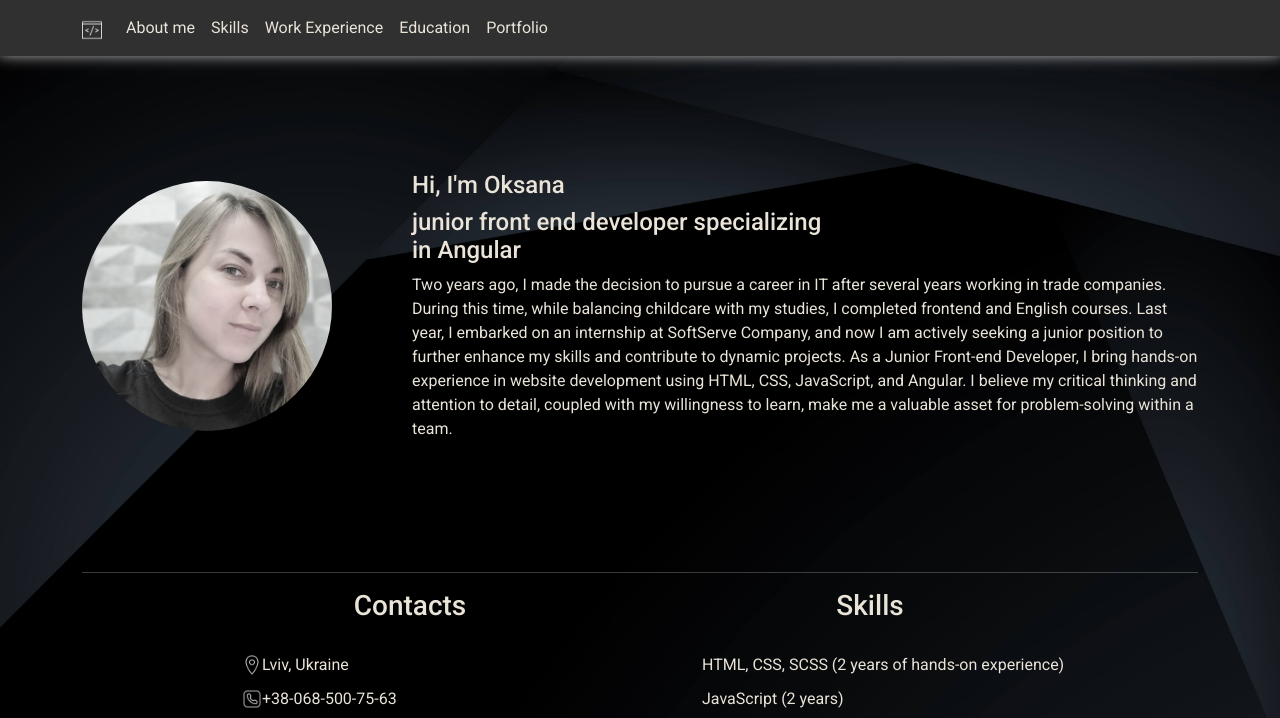
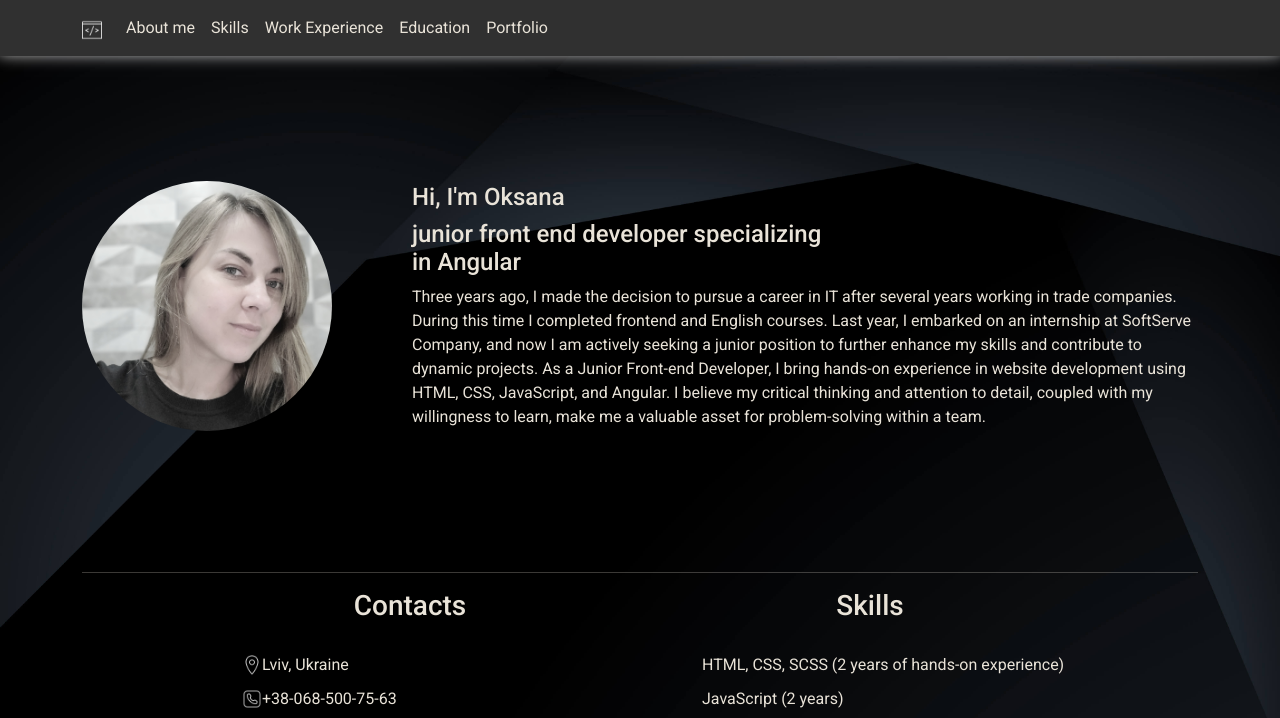
Before and after one commit to OksanaFilipchuk/portfolio-cv, a plain HTML site: page index.html in a window 1280 px wide. Shown: the top 718 px of the page. Drawn offline with nearby package versions, Linux system fonts and the light colour scheme.

Commit message:
news-app

```diff
--- a/index.html
+++ b/index.html
@@ -68,16 +68,15 @@
             junior front end developer specializing <br />
             in Angular
           </h4>
-          Two years ago, I made the decision to pursue a career in IT after
-          several years working in trade companies. During this time, while
-          balancing childcare with my studies, I completed frontend and English
-          courses. Last year, I embarked on an internship at SoftServe Company,
-          and now I am actively seeking a junior position to further enhance my
-          skills and contribute to dynamic projects. As a Junior Front-end
-          Developer, I bring hands-on experience in website development using
-          HTML, CSS, JavaScript, and Angular. I believe my critical thinking and
-          attention to detail, coupled with my willingness to learn, make me a
-          valuable asset for problem-solving within a team.
+          Three years ago, I made the decision to pursue a career in IT after
+          several years working in trade companies. During this time I completed
+          frontend and English courses. Last year, I embarked on an internship
+          at SoftServe Company, and now I am actively seeking a junior position
+          to further enhance my skills and contribute to dynamic projects. As a
+          Junior Front-end Developer, I bring hands-on experience in website
+          development using HTML, CSS, JavaScript, and Angular. I believe my
+          critical thinking and attention to detail, coupled with my willingness
+          to learn, make me a valuable asset for problem-solving within a team.
         </div>
       </section>
       <hr />
--- a/script.js
+++ b/script.js
@@ -7,6 +7,13 @@ let projects = [
     codeUrl:
       "https://github.com/ita-social-projects/GreenCityClient/pulls?q=is%3Apr+is%3Aclosed+assignee%3AOksanaFilipchuk",
     deployUrl: "",
+    backendUrl: "",
+  },
+  {
+    title: "News App",
+    picture: "./img/portfolio-img/news-app.png",
+    codeUrl: "https://github.com/OksanaFilipchuk/news-app",
+    deployUrl: "https://glittery-khapse-5059f4.netlify.app/news",
     backendUrl: "",
   },
   {
```
Also changed, not shown: img/portfolio-img/news-app.png (added).
